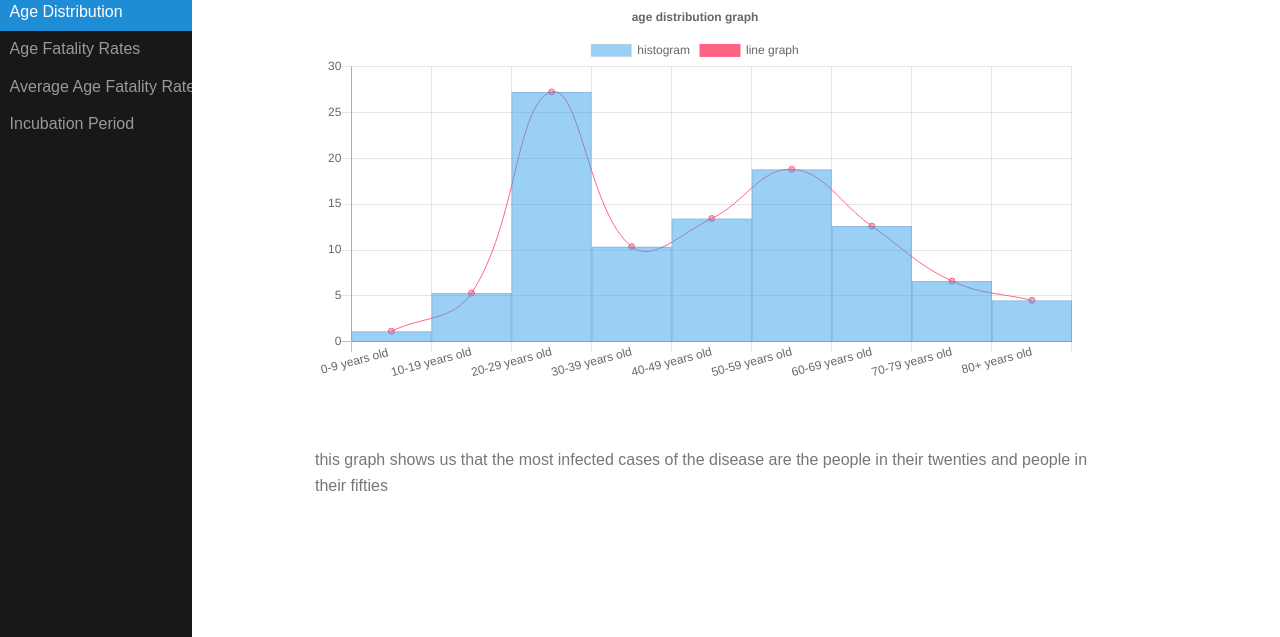
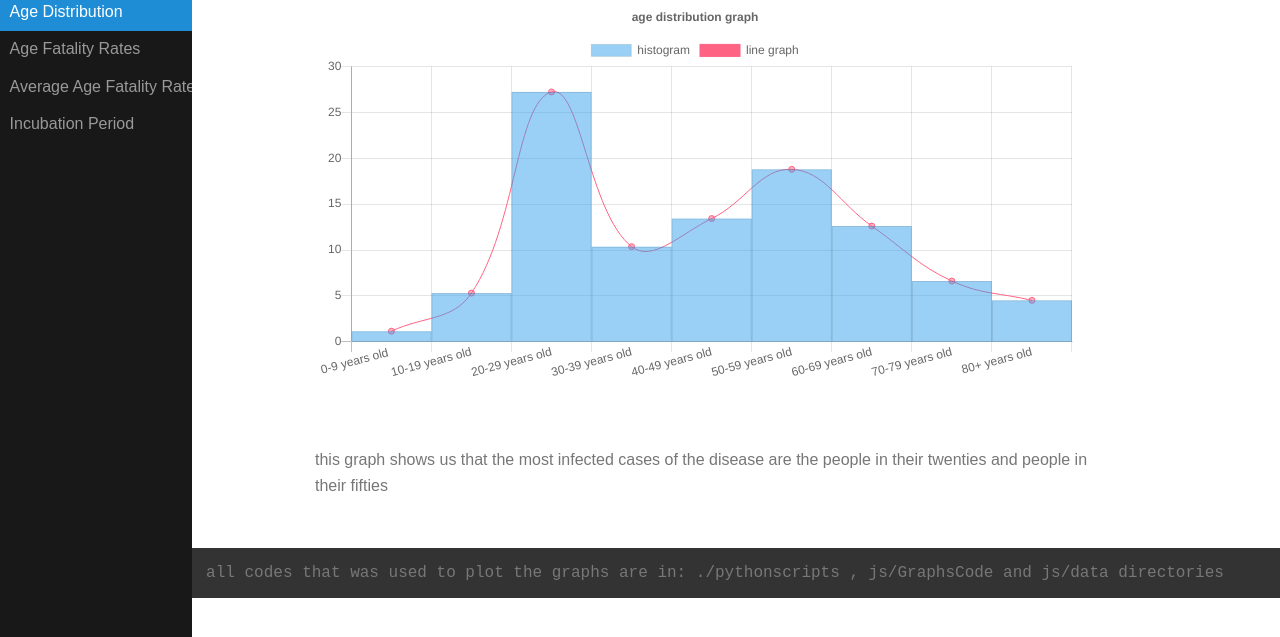
Before and after one commit to mooham33d/covid19mathreport, a plain HTML site: page 4_AgeDistributionOfCoronavirus.html in a window 1280 px wide. Shown: the part 163-800 px from the top of the page. Drawn offline with nearby package versions, Linux system fonts and the light colour scheme.

Commit message:
Update 4_AgeDistributionOfCoronavirus.html

```diff
--- a/4_AgeDistributionOfCoronavirus.html
+++ b/4_AgeDistributionOfCoronavirus.html
@@ -89,6 +89,7 @@
     </div>
 
     <script src="js/ui.js"></script>
+    <footer style="text-align: center;background-color: #333;padding: 15px;margin-left:150px;"><code>all codes that was used to plot the graphs are in: ./pythonscripts , js/GraphsCode and js/data directories</code></footer>
 
 </body>
 
```
